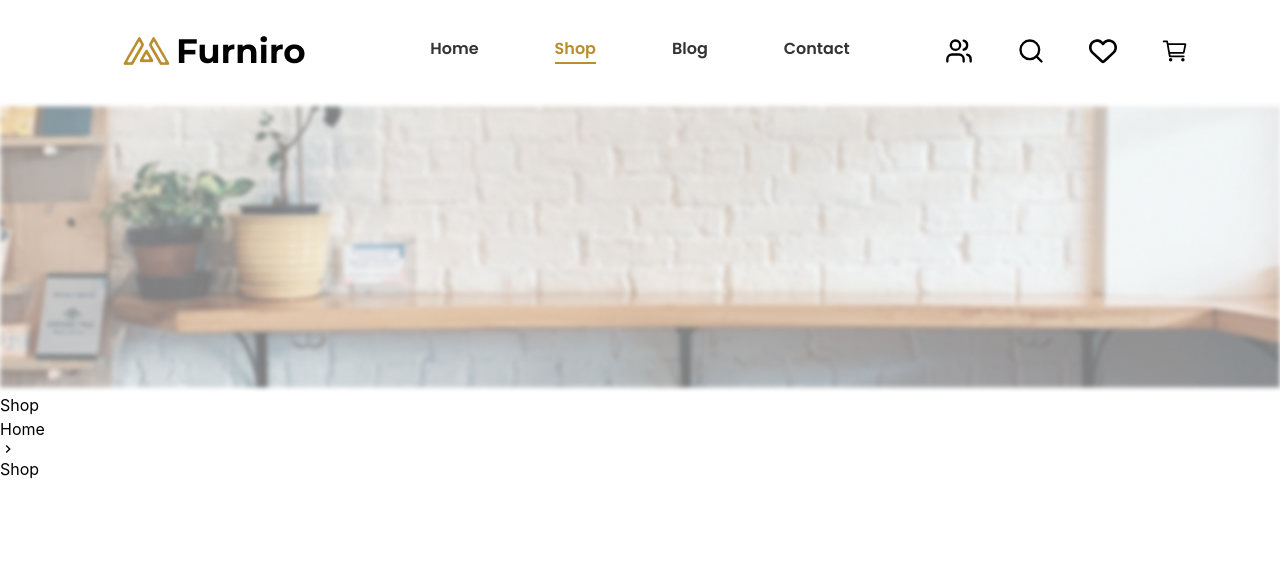
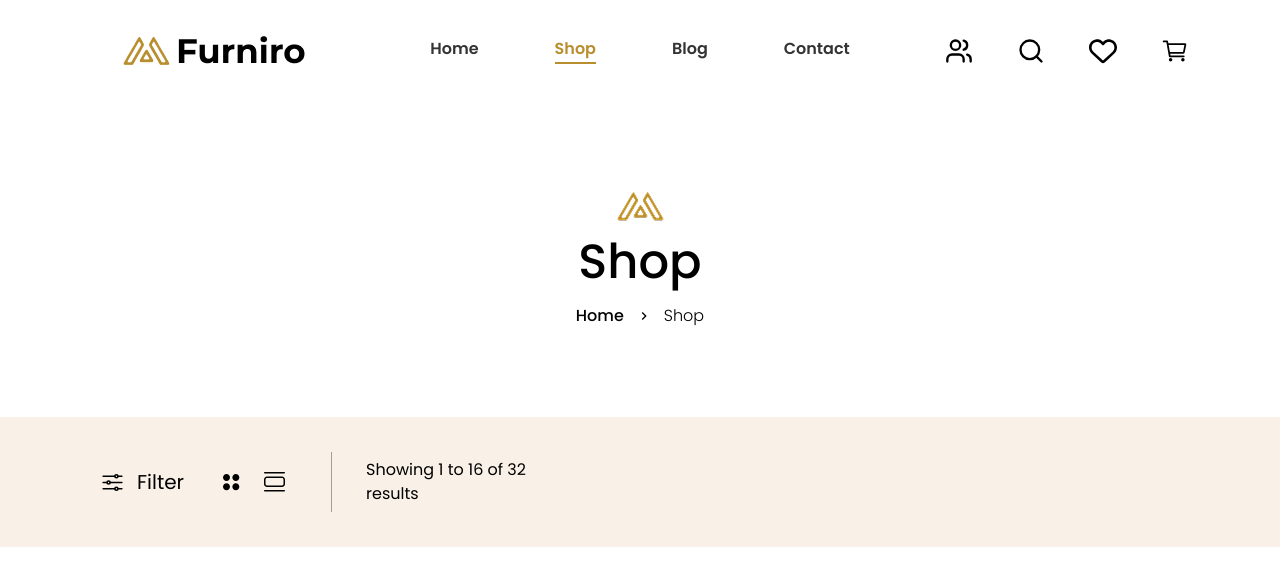
Before and after one commit to frnaib-09/furniro, a React (Vite) app: page /shop in a window 1280 px wide. Shown: the top 586 px of the page. Built offline with nearby package versions, Linux system fonts and the light colour scheme.

Commit message:
shop filter 25% done

```diff
--- a/src/components/PageHeader.jsx
+++ b/src/components/PageHeader.jsx
@@ -4,10 +4,10 @@ import { MdKeyboardArrowRight } from "react-icons/md";
 
 const PageHeader = ({ title }) => {
   return (
-    <div>
-        <img src="/images/pages bg.png" alt="" className="w-full h-full object-cover" />
-        <h1>{title}</h1>
-        <p>Home <MdKeyboardArrowRight /> {title}</p>
+    <div className='bg-[url("/images/pages-bg.png")] bg-cover bg-center bg-no-repeat min-h-79 flex flex-col justify-center items-center gap-4'>
+        <img src="/images/favicon.png" alt="" className="" />
+        <h1 className='font-primary font-medium text-5xl text-black'>{title}</h1>
+        <p className='flex items-center gap-3 font-primary font-light text-base text-black mt-0.5'><span className='flex items-center gap-3 font-medium'>Home <MdKeyboardArrowRight /> </span>{title}</p>
     </div>
   )
 }
--- a/src/pages/Shop.jsx
+++ b/src/pages/Shop.jsx
@@ -2,6 +2,8 @@ import React from 'react'
 import Navbar from '../sections/Navbar'
 import MobileNav from '../sections/MobileNav'
 import PageHeader from '../components/PageHeader'
+import { IoOptionsOutline } from "react-icons/io5";
+
 
 const Shop = () => {
   return (
@@ -9,6 +11,24 @@ const Shop = () => {
       <Navbar />
       <MobileNav />
       <PageHeader title="Shop" />
+      <div className="filter bg-[#f9f1e7] py-8.75 px-25 cursor-pointer">
+        <form action="">
+          <div className="grid grid-cols-12">
+            <div className="col-span-5 items-center flex gap-4">
+              <button className='flex items-center gap-3 font-primary font-normal text-xl text-black'><IoOptionsOutline className='w-6.25 h-6.25'></IoOptionsOutline> Filter </button>
+              <div className="icons flex items-center gap-6 ml-5.75">
+                <svg width="17" height="17" viewBox="0 0 17 17" fill="none" xmlns="http://www.w3.org/2000/svg">
+                  <path d="M12.8333 16.3333C11.9051 16.3333 11.0148 15.9646 10.3585 15.3082C9.70208 14.6518 9.33333 13.7616 9.33333 12.8333C9.33333 11.9051 9.70208 11.0148 10.3585 10.3585C11.0148 9.70208 11.9051 9.33333 12.8333 9.33333C13.7616 9.33333 14.6518 9.70208 15.3082 10.3585C15.9646 11.0148 16.3333 11.9051 16.3333 12.8333C16.3333 13.7616 15.9646 14.6518 15.3082 15.3082C14.6518 15.9646 13.7616 16.3333 12.8333 16.3333ZM3.5 16.3333C2.57174 16.3333 1.6815 15.9646 1.02513 15.3082C0.368749 14.6518 0 13.7616 0 12.8333C0 11.9051 0.368749 11.0148 1.02513 10.3585C1.6815 9.70208 2.57174 9.33333 3.5 9.33333C4.42826 9.33333 5.3185 9.70208 5.97487 10.3585C6.63125 11.0148 7 11.9051 7 12.8333C7 13.7616 6.63125 14.6518 5.97487 15.3082C5.3185 15.9646 4.42826 16.3333 3.5 16.3333ZM12.8333 7C11.9051 7 11.0148 6.63125 10.3585 5.97487C9.70208 5.3185 9.33333 4.42826 9.33333 3.5C9.33333 2.57174 9.70208 1.6815 10.3585 1.02513C11.0148 0.368749 11.9051 0 12.8333 0C13.7616 0 14.6518 0.368749 15.3082 1.02513C15.9646 1.6815 16.3333 2.57174 16.3333 3.5C16.3333 4.42826 15.9646 5.3185 15.3082 5.97487C14.6518 6.63125 13.7616 7 12.8333 7ZM3.5 7C2.57174 7 1.6815 6.63125 1.02513 5.97487C0.368749 5.3185 0 4.42826 0 3.5C0 2.57174 0.368749 1.6815 1.02513 1.02513C1.6815 0.368749 2.57174 0 3.5 0C4.42826 0 5.3185 0.368749 5.97487 1.02513C6.63125 1.6815 7 2.57174 7 3.5C7 4.42826 6.63125 5.3185 5.97487 5.97487C5.3185 6.63125 4.42826 7 3.5 7Z" fill="black" />
+                </svg>
+                <svg width="21" height="20" viewBox="0 0 21 20" fill="none" xmlns="http://www.w3.org/2000/svg">
+                  <path d="M3 4.5H18C18.7956 4.5 19.5587 4.81607 20.1213 5.37868C20.6839 5.94129 21 6.70435 21 7.5V12C21 12.7956 20.6839 13.5587 20.1213 14.1213C19.5587 14.6839 18.7956 15 18 15H3C2.20435 15 1.44129 14.6839 0.87868 14.1213C0.316071 13.5587 0 12.7956 0 12V7.5C0 6.70435 0.316071 5.94129 0.87868 5.37868C1.44129 4.81607 2.20435 4.5 3 4.5ZM3 6C2.60218 6 2.22064 6.15804 1.93934 6.43934C1.65804 6.72064 1.5 7.10218 1.5 7.5V12C1.5 12.3978 1.65804 12.7794 1.93934 13.0607C2.22064 13.342 2.60218 13.5 3 13.5H18C18.3978 13.5 18.7794 13.342 19.0607 13.0607C19.342 12.7794 19.5 12.3978 19.5 12V7.5C19.5 7.10218 19.342 6.72064 19.0607 6.43934C18.7794 6.15804 18.3978 6 18 6H3ZM0 0.75C0 0.551088 0.0790176 0.360322 0.21967 0.21967C0.360322 0.0790176 0.551088 0 0.75 0H20.25C20.4489 0 20.6397 0.0790176 20.7803 0.21967C20.921 0.360322 21 0.551088 21 0.75C21 0.948912 20.921 1.13968 20.7803 1.28033C20.6397 1.42098 20.4489 1.5 20.25 1.5H0.75C0.551088 1.5 0.360322 1.42098 0.21967 1.28033C0.0790176 1.13968 0 0.948912 0 0.75ZM0 18.75C0 18.5511 0.0790176 18.3603 0.21967 18.2197C0.360322 18.079 0.551088 18 0.75 18H20.25C20.4489 18 20.6397 18.079 20.7803 18.2197C20.921 18.3603 21 18.5511 21 18.75C21 18.9489 20.921 19.1397 20.7803 19.2803C20.6397 19.421 20.4489 19.5 20.25 19.5H0.75C0.551088 19.5 0.360322 19.421 0.21967 19.2803C0.0790176 19.1397 0 18.9489 0 18.75Z" fill="black" />
+                </svg>
+              </div>
+              <p className='font-primary font-normal text-base py-1.5 pl-8.5 border-s border-[#9f9f9f] ml-7.5'>Showing 1 to 16 of 32 results</p>
+            </div>
+          </div>
+        </form>
+      </div>
 
     </div>
   )
```
Also changed, not shown: public/images/pages-bg.png (renamed from public/images/pages bg.png).
